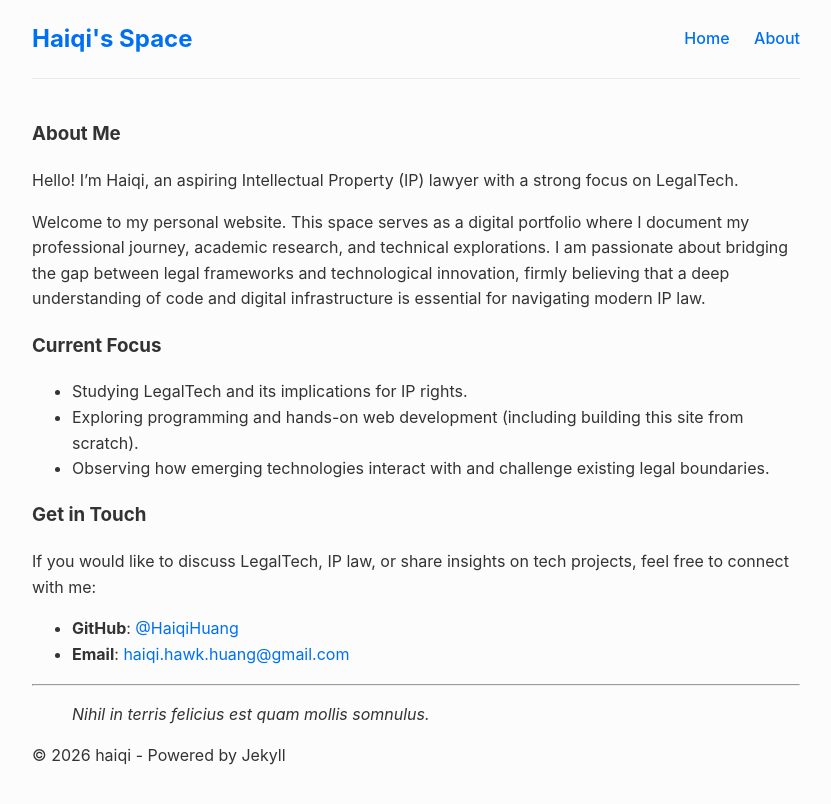
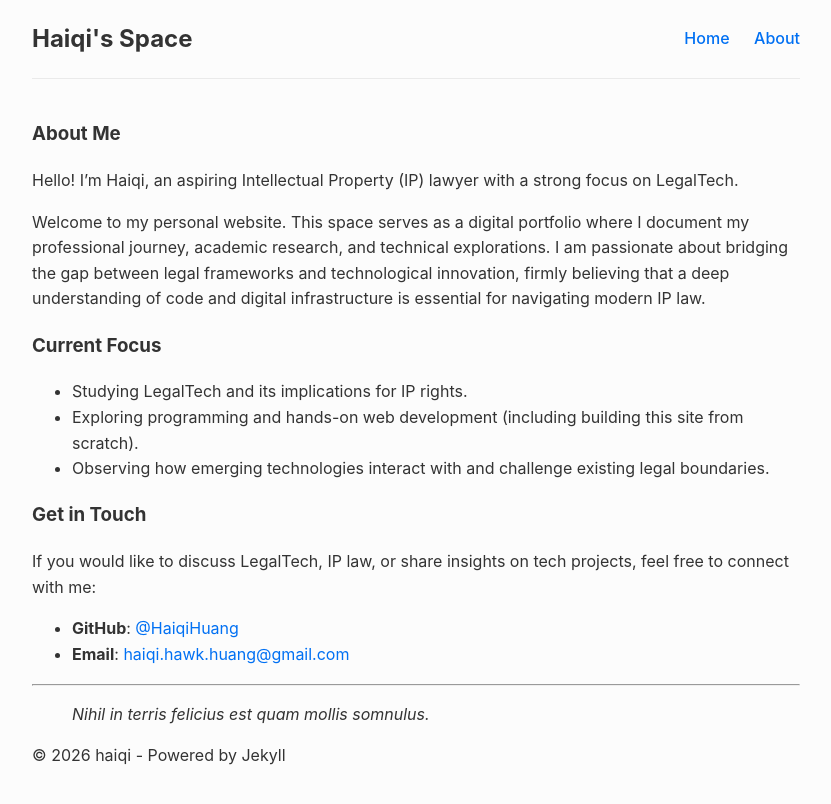
Before and after one commit to HaiqiHuang/haiqihuang.github.io, a Jekyll site: the page built from about.md, in a window 1280 px wide. Shown: the top 804 px of the page, without its empty margins (224-1055 px from the left). Built offline with Jekyll 4.4.1, drawn with Linux system fonts in a browser that asks for light colours.

Commit message:
style: remove header's hyperlink

```diff
--- a/_includes/header.html
+++ b/_includes/header.html
@@ -1,5 +1,5 @@
 <header>
-  <h1><a href="{{ site.baseurl }}/">{{ site.title }}</a></h1>
+  <h1>{{ site.title }}</h1>
   <nav>
     <a href="{{ site.baseurl }}/">Home</a>
     <a href="{{ site.baseurl }}/about">About</a>
```
